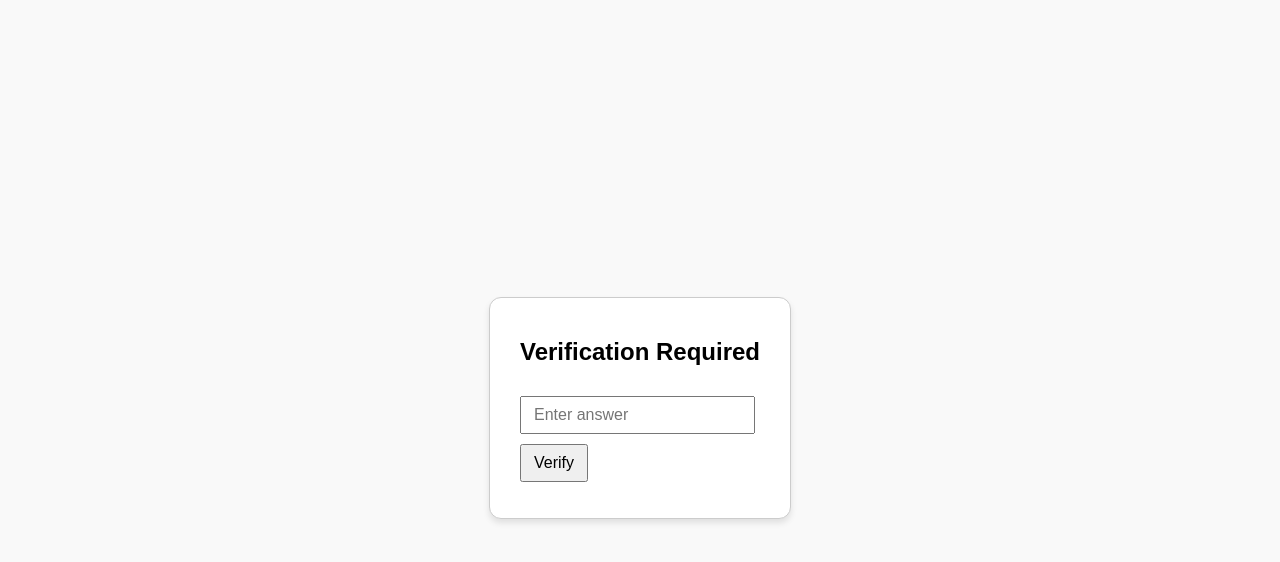
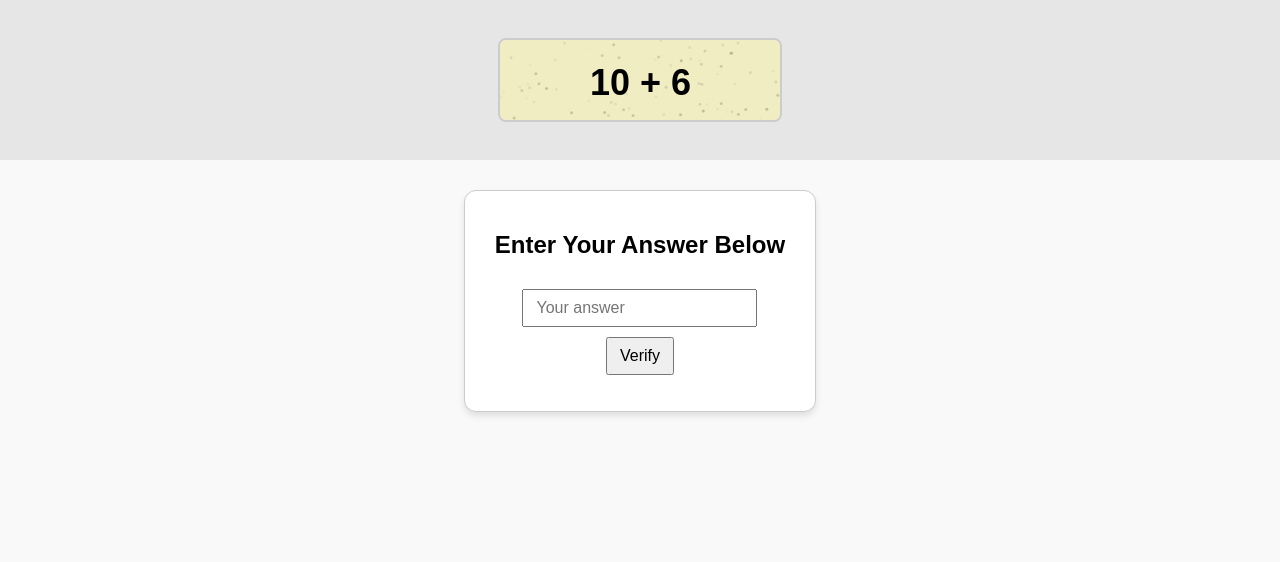
Before and after one commit to biology009/validate-user, a plain HTML site: page index.html in a window 1280 px wide. Drawn offline with Linux system fonts and the light colour scheme.

Commit message:
Update index.html

```diff
--- a/index.html
+++ b/index.html
@@ -7,37 +7,88 @@
   <style>
     body {
       font-family: sans-serif;
+      margin: 0;
+      padding: 0;
+      background: #f9f9f9;
       display: flex;
       flex-direction: column;
       align-items: center;
+    }
+
+    .banner {
+      width: 100%;
+      height: 160px;
+      display: flex;
+      align-items: center;
       justify-content: center;
-      height: 100vh;
-      background: #f9f9f9;
+      background: #e6e6e6;
     }
+
+    canvas {
+      border: 2px solid #ccc;
+      border-radius: 8px;
+    }
+
+    .box {
+      margin-top: 30px;
+      border: 1px solid #ccc;
+      padding: 20px 30px;
+      background: #fff;
+      box-shadow: 0 4px 6px rgba(0,0,0,0.1);
+      border-radius: 12px;
+      text-align: center;
+    }
+
     input, button {
       margin-top: 10px;
       padding: 8px 12px;
       font-size: 16px;
     }
-    .box {
-      border: 1px solid #ccc;
-      padding: 20px 30px;
-      background: #fff;
-      box-shadow: 0 4px 6px rgba(0,0,0,0.1);
-      border-radius: 12px;
+
+    .spinner {
+      width: 60px;
+      height: 60px;
+      border: 6px solid #28a745;
+      border-top: 6px solid transparent;
+      border-radius: 50%;
+      animation: spin 1s linear infinite;
+    }
+
+    #redirecting {
+      margin-top: 40px;
+      display: none;
+      flex-direction: column;
+      align-items: center;
+    }
+
+    @keyframes spin {
+      0% { transform: rotate(0deg); }
+      100% { transform: rotate(360deg); }
     }
   </style>
 </head>
 <body>
-  <div class="box">
-    <h2>Verification Required</h2>
-    <p id="quiz"></p>
-    <input type="text" id="answer" placeholder="Enter answer">
+
+  <!-- Canvas banner with quiz -->
+  <div class="banner">
+    <canvas id="quizCanvas" width="280" height="80"></canvas>
+  </div>
+
+  <!-- Quiz interaction box -->
+  <div class="box" id="quiz-box">
+    <h2>Enter Your Answer Below</h2>
+    <input type="text" id="answer" placeholder="Your answer">
     <br>
     <button onclick="checkAnswer()">Verify</button>
     <p id="message" style="color:red; margin-top: 10px;"></p>
   </div>
 
+  <!-- Redirect animation -->
+  <div id="redirecting">
+    <div class="spinner"></div>
+    <p style="margin-top: 15px; color: green; font-weight: bold;">Redirecting...</p>
+  </div>
+
   <script src="script.js"></script>
 </body>
 </html>
```
